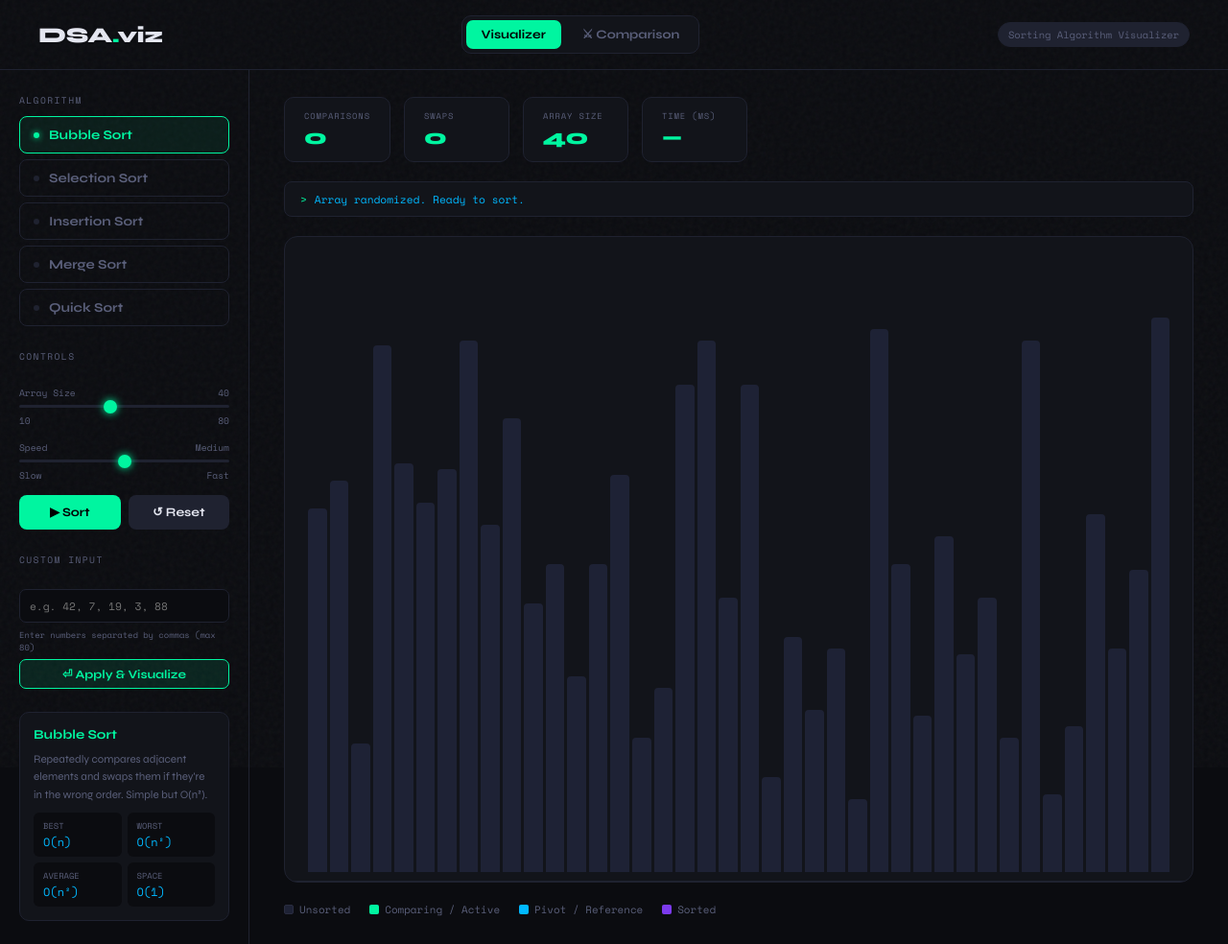
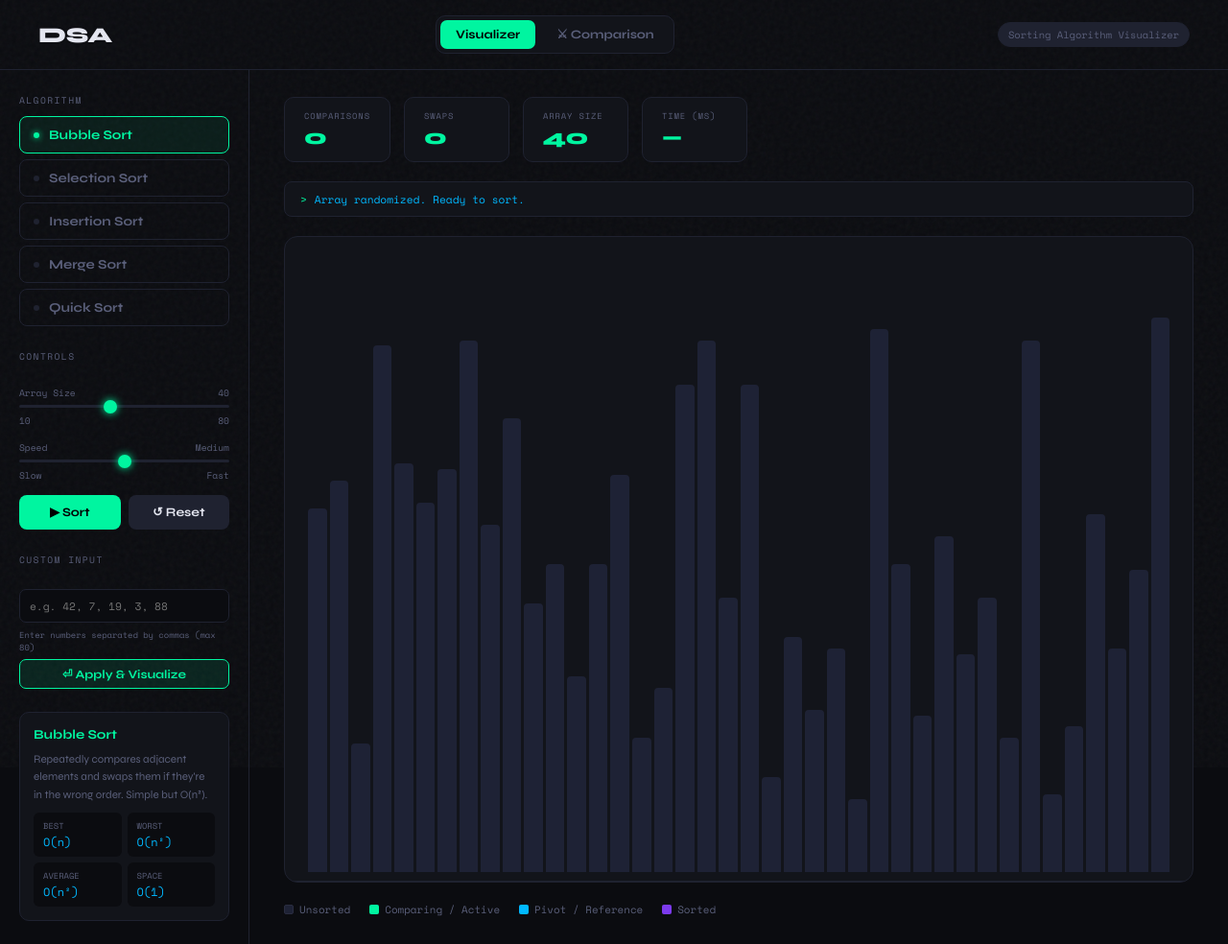
Before and after one commit to TRID3EP/Sorting-Algorithm-Visualizer, a plain HTML site: page index.html in a window 1280 px wide. Shown: the whole page at 96% size. Drawn offline with nearby package versions, Linux system fonts and the light colour scheme.

Commit message:
Update index.html

```diff
--- a/index.html
+++ b/index.html
@@ -10,7 +10,7 @@
 <body>
 
 <header>
-  <div class="logo">DSA<span>.</span>viz</div>
+  <div class="logo">DSA</div>
   <nav class="header-nav">
     <button class="nav-btn active" id="navVisualizer" onclick="switchMode('visualizer')">Visualizer</button>
     <button class="nav-btn" id="navComparison" onclick="switchMode('comparison')">⚔ Comparison</button>
@@ -18,7 +18,6 @@
   <div class="badge">Sorting Algorithm Visualizer</div>
 </header>
 
-<!-- ═══════════════════ VISUALIZER MODE ═══════════════════ -->
 <div id="modeVisualizer">
   <div class="main">
     <aside class="sidebar">
@@ -107,17 +106,14 @@
   </div>
 </div>
 
-<!-- ═══════════════════ COMPARISON MODE ═══════════════════ -->
 <div id="modeComparison" style="display:none;">
   <div class="cmp-toolbar">
 
-    <!-- Sub-mode toggle -->
     <div class="cmp-mode-btns">
       <button class="cmp-mode-btn active" id="cmpBtnAll"    onclick="setCmpMode('all')">Compare All</button>
       <button class="cmp-mode-btn"        id="cmpBtnSelect" onclick="setCmpMode('select')">Select 2</button>
     </div>
 
-    <!-- Select-2 pickers (hidden by default) -->
     <div class="cmp-pickers" id="cmpPickers" style="display:none;">
       <div class="cmp-picker-wrap">
         <div class="section-label" style="margin-bottom:4px">Algorithm 1</div>
@@ -141,7 +137,6 @@
       </div>
     </div>
 
-    <!-- Controls -->
     <div class="cmp-controls">
       <div class="cmp-ctrl-row">
         <span class="cmp-ctrl-label">Size</span>
@@ -164,10 +159,8 @@
 
   </div>
 
-  <!-- Race grids rendered here by JS -->
   <div class="cmp-arena" id="cmpArena"></div>
 
-  <!-- Winner banner -->
   <div class="winner-banner" id="winnerBanner" style="display:none;"></div>
 </div>
 
```
